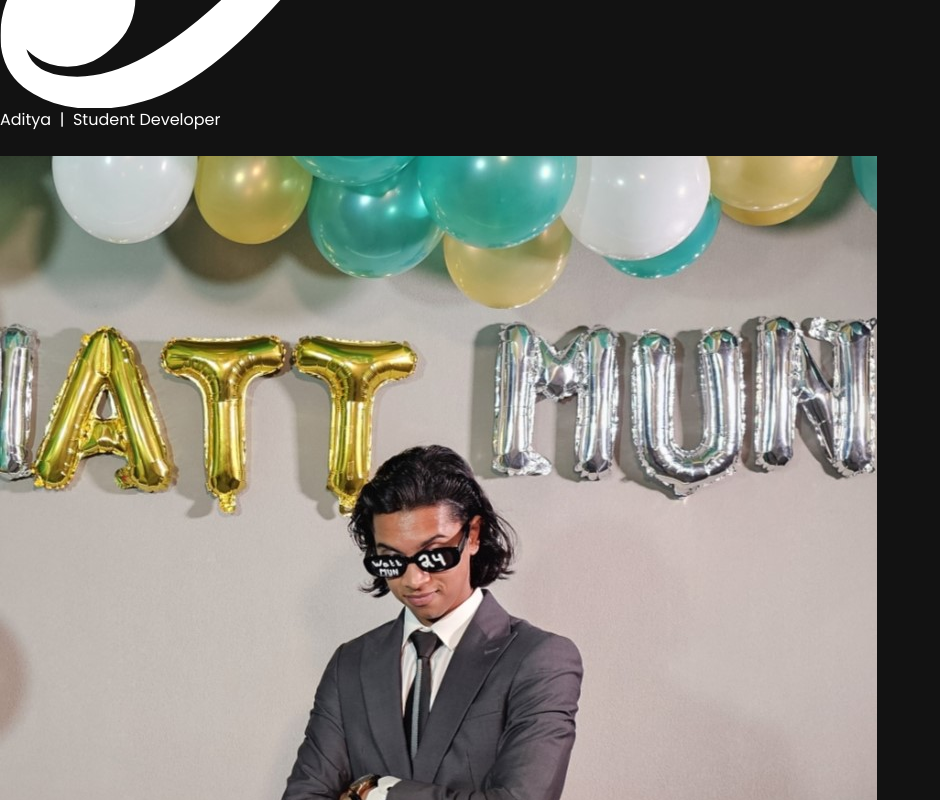
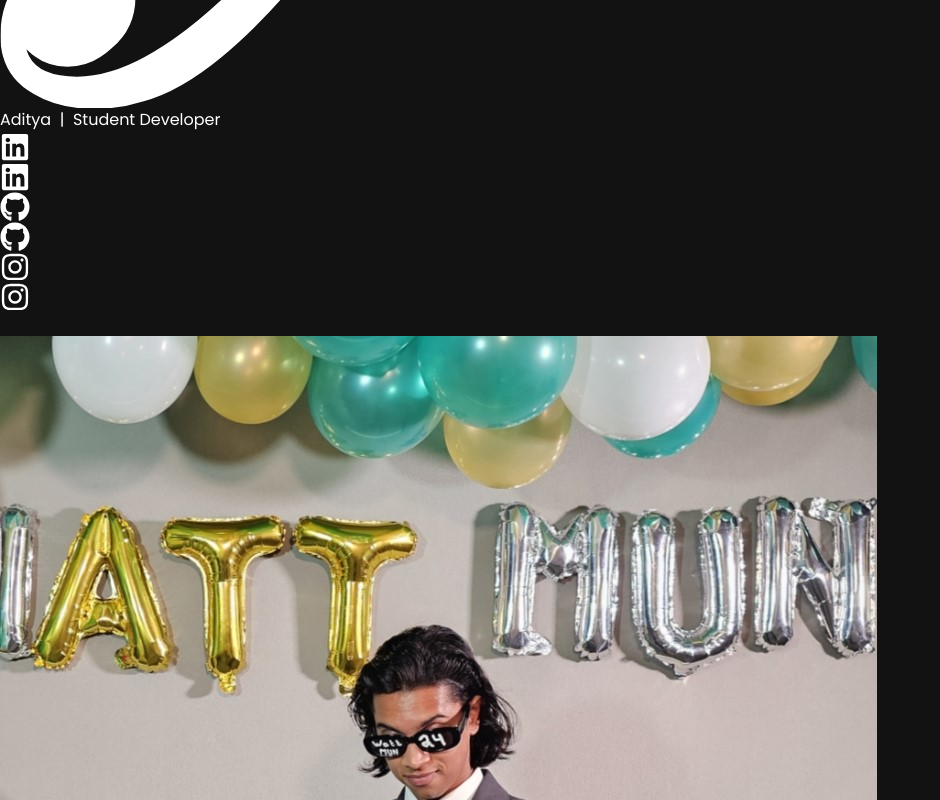
Before and after one commit to adityashibu/personalportfolio, a React (Vite) app: page /profile in a window 1280 px wide. Shown: the part 960-1760 px from the top of the page, without its empty margins (0-940 px from the left). Built offline with nearby package versions, Linux system fonts and the light colour scheme.

Commit message:
Completed base for profile

```diff
--- a/package.json
+++ b/package.json
@@ -21,6 +21,7 @@
     "maath": "^0.10.7",
     "react": "^18.2.0",
     "react-dom": "^18.2.0",
+    "react-icons": "^5.2.1",
     "react-router-dom": "^6.23.1",
     "react-tilt": "^1.0.2",
     "react-vertical-timeline-component": "^3.6.0",
--- /dev/null
+++ b/src/components/CopyrightFooter.jsx
@@ -0,0 +1,12 @@
+import React from "react";
+
+
+const CopyrightFooter = () => {
+    return (
+        <div className="flex py-4 text-gray-400 text-lg justify-center">
+            Copyright {new Date().getFullYear()} - Aditya Shibu
+        </div>
+    );
+}
+
+export default CopyrightFooter;
--- a/src/components/ProfileNavbar.jsx
+++ b/src/components/ProfileNavbar.jsx
@@ -2,8 +2,8 @@ import { useState } from 'react';
 import { Link } from 'react-router-dom';
 
 import { styles } from '../styles';
-import { navLinks } from '../constants';
-import { logo, menu, close } from '../assets';
+import { logo } from '../assets';
+import { Socials } from './';
 
 const ProfileNavbar = () => {
     const [active, setActive] = useState('');
@@ -26,6 +26,7 @@ const ProfileNavbar = () => {
                     <img src={logo} alt="logo" className="w-9 h-9 object-contain" />
                     <p className="text-white text-[18px] font-bold cursor-pointer flex px-1">Aditya &nbsp;<span className="sm:block hidden text-[18px]">|&nbsp; Student Developer</span></p>
                 </Link>
+                <Socials />
             </div>
         </nav>
     )
--- a/src/components/ProfileSection.jsx
+++ b/src/components/ProfileSection.jsx
@@ -27,6 +27,7 @@ const ProfileSection = () => {
                     </div>
                 </div>
             </div>
+
         </div>
     );
 }
--- /dev/null
+++ b/src/components/Socials.jsx
@@ -0,0 +1,26 @@
+import React from "react";
+import { FaLinkedin, FaGithub, FaInstagram } from 'react-icons/fa';
+
+import { SectionWrapper } from "../hoc";
+
+const Socials = () => {
+    300
+    return (
+        <div className="flex space-x-5 justify-center sm:space-x-12">
+            <a href="https://www.linkedin.com/in/your-profile" target="_blank" rel="noopener noreferrer" className="text-white hover:text-gray-400">
+                <FaLinkedin className="sm:hidden" style={{ fontSize: 30 }} />
+                <FaLinkedin className="hidden sm:inline-block" style={{ fontSize: 30 }} />
+            </a>
+            <a href="https://github.com/your-profile" target="_blank" rel="noopener noreferrer" className="text-white hover:text-gray-400">
+                <FaGithub className="sm:hidden" style={{ fontSize: 30 }} />
+                <FaGithub className="hidden sm:inline-block" style={{ fontSize: 30 }} />
+            </a>
+            <a href="https://twitter.com/your-profile" target="_blank" rel="noopener noreferrer" className="text-white hover:text-gray-400">
+                <FaInstagram className="sm:hidden" style={{ fontSize: 30 }} />
+                <FaInstagram className="hidden sm:inline-block" style={{ fontSize: 30 }} />
+            </a>
+        </div>
+    );
+}
+
+export default Socials;
--- a/src/components/index.js
+++ b/src/components/index.js
@@ -9,6 +9,8 @@ import Feedbacks from './Feedbacks';
 import Contact from './Contact';
 import ProfileNavbar from './ProfileNavbar';
 import ProfileSection from './ProfileSection';
+import Socials from './Socials';
+import CopyrightFooter from './CopyrightFooter';
 
 export {
   Hero,
@@ -25,4 +27,6 @@ export {
   StarsCanvas,
   ProfileNavbar,
   ProfileSection,
+  Socials,
+  CopyrightFooter,
 }
--- a/src/profile.jsx
+++ b/src/profile.jsx
@@ -1,5 +1,6 @@
 import { BrowserRouter as Router, Route } from 'react-router-dom';
 import { ProfileNavbar, ProfileSection, Tech } from './components';
+import { StarsCanvas, CopyrightFooter } from './components';
 
 const ProfilePage = () => {
     return (
@@ -13,6 +14,10 @@ const ProfilePage = () => {
             <div className="-mt-10">
                 <Tech />
             </div>
+            <div className="bg-black mt-10 py-5">
+                <StarsCanvas />
+                <CopyrightFooter />
+            </div>
         </div>
     );
 }
```
Also changed, not shown: 1 other file (tests, documents, lock files or other folders).
